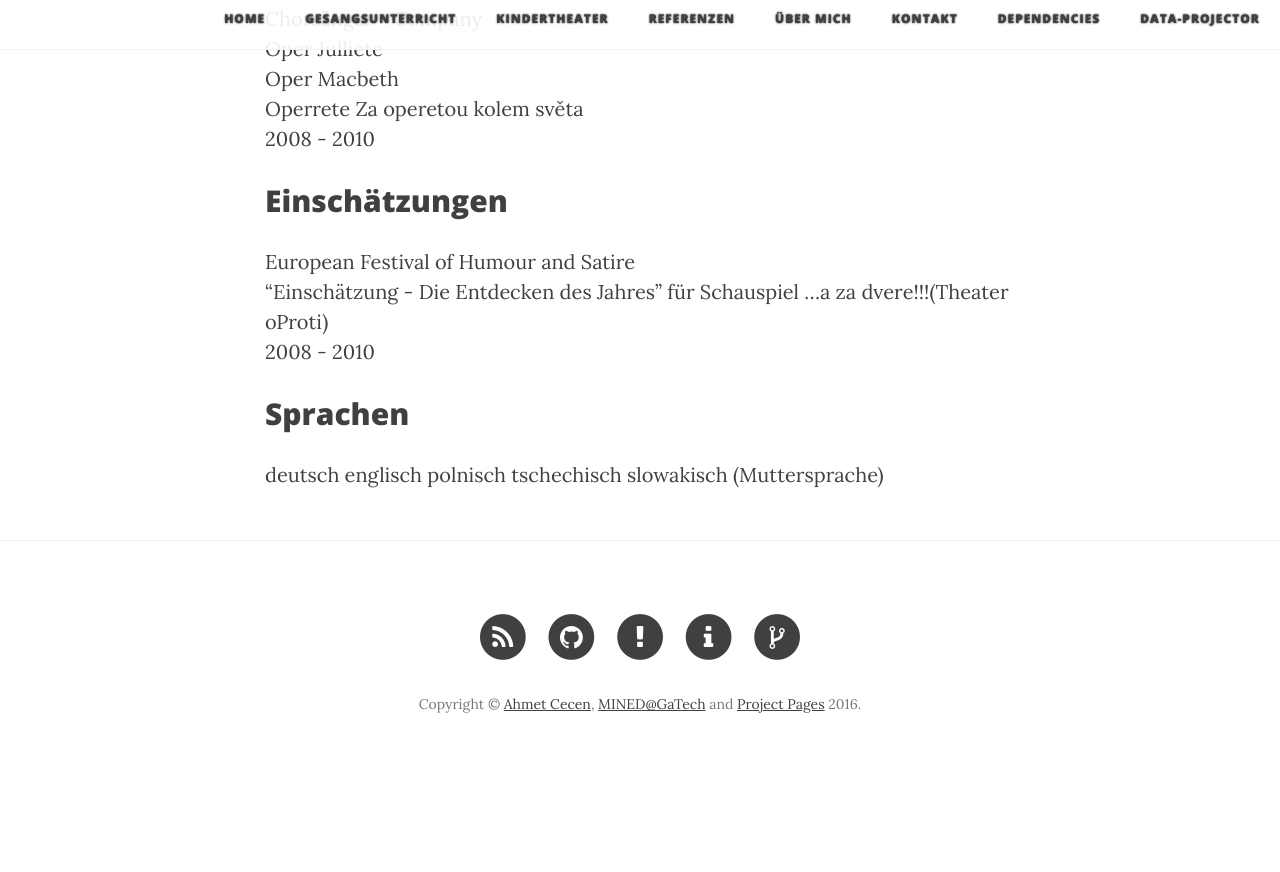
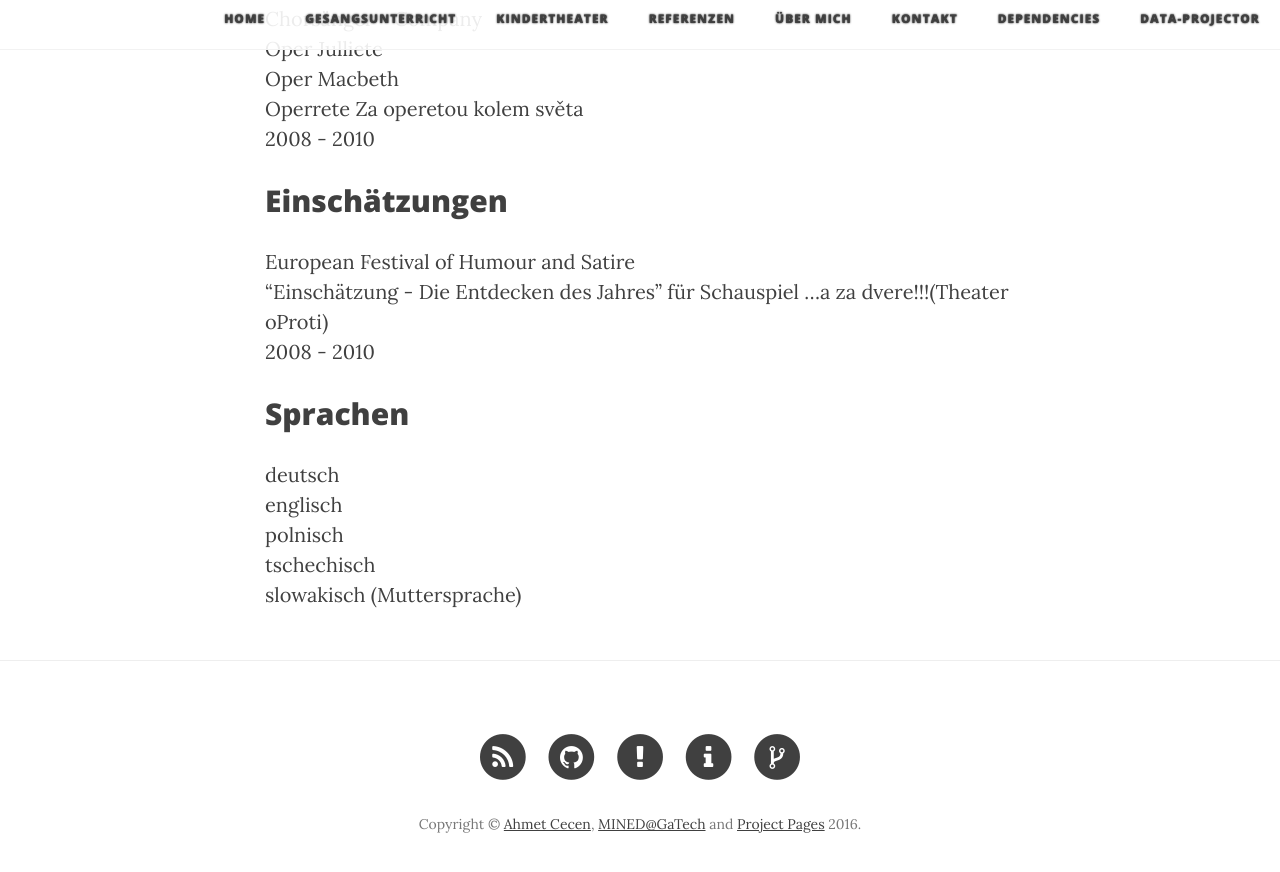
Before and after one commit to janhyza/gesangscoaching.at, a Jekyll site: the page built from projects/Ubermich.md, in a window 1280 px wide and 900 px high, scrolled down 2972 px. Shown: the top 872 px of the window. Built offline with Jekyll 4.4.1, drawn with Linux system fonts in a browser that asks for light colours; nearby versions of some CDN libraries; before the commit the page ends 3752 px from its top, so only the background shows below that.

Commit message:
jazyk upload

```diff
--- a/projects/Ubermich.md
+++ b/projects/Ubermich.md
@@ -94,9 +94,9 @@ European Festival of Humour and Satire<br>
 "Einschätzung - Die Entdecken des Jahres" für Schauspiel ...a za dvere!!!(Theater oProti)<br>
 2008 - 2010<br>
 
-## Sprachen
-deutsch
-englisch
-polnisch
-tschechisch
-slowakisch (Muttersprache)
+## Sprachen<br>
+deutsch<br>
+englisch<br>
+polnisch<br>
+tschechisch<br>
+slowakisch (Muttersprache)<br>
```
